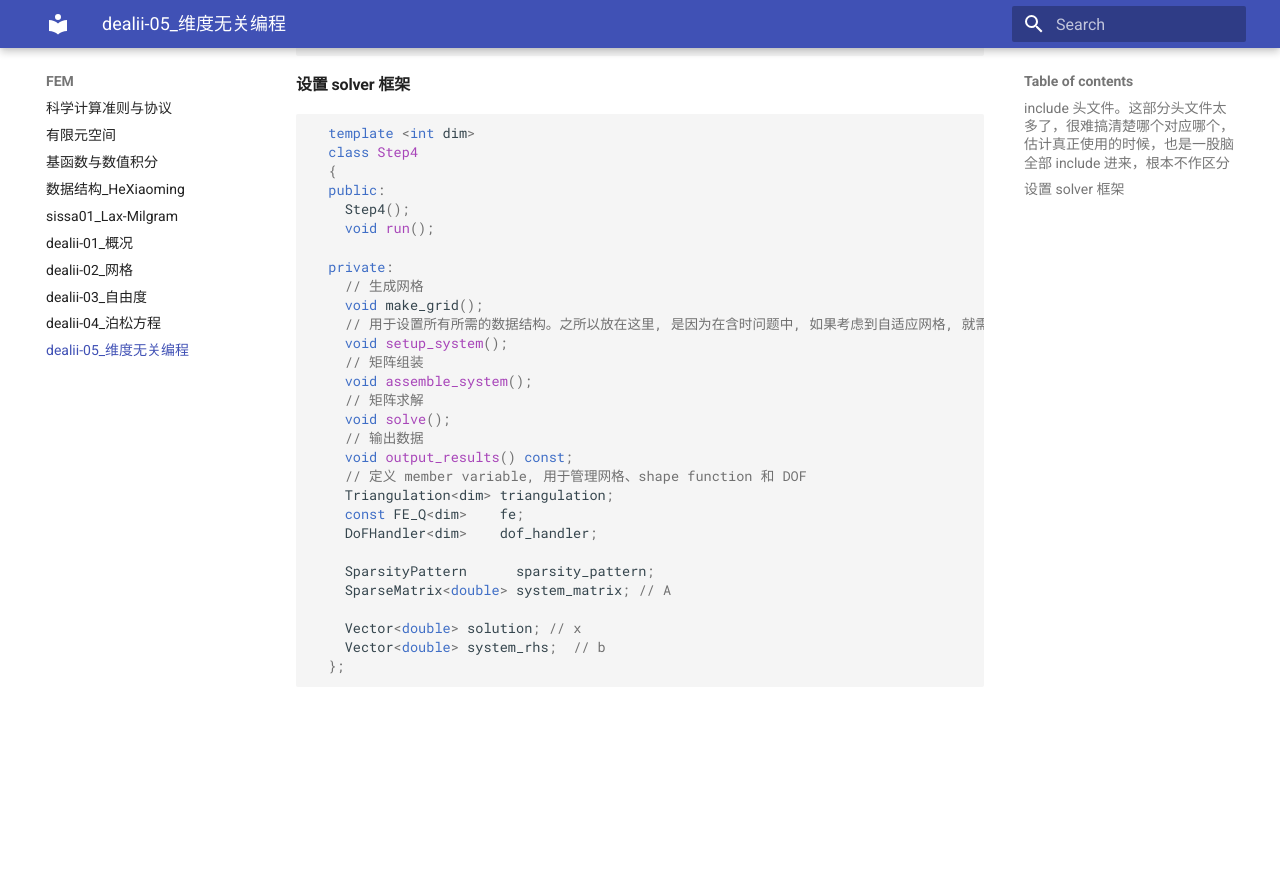
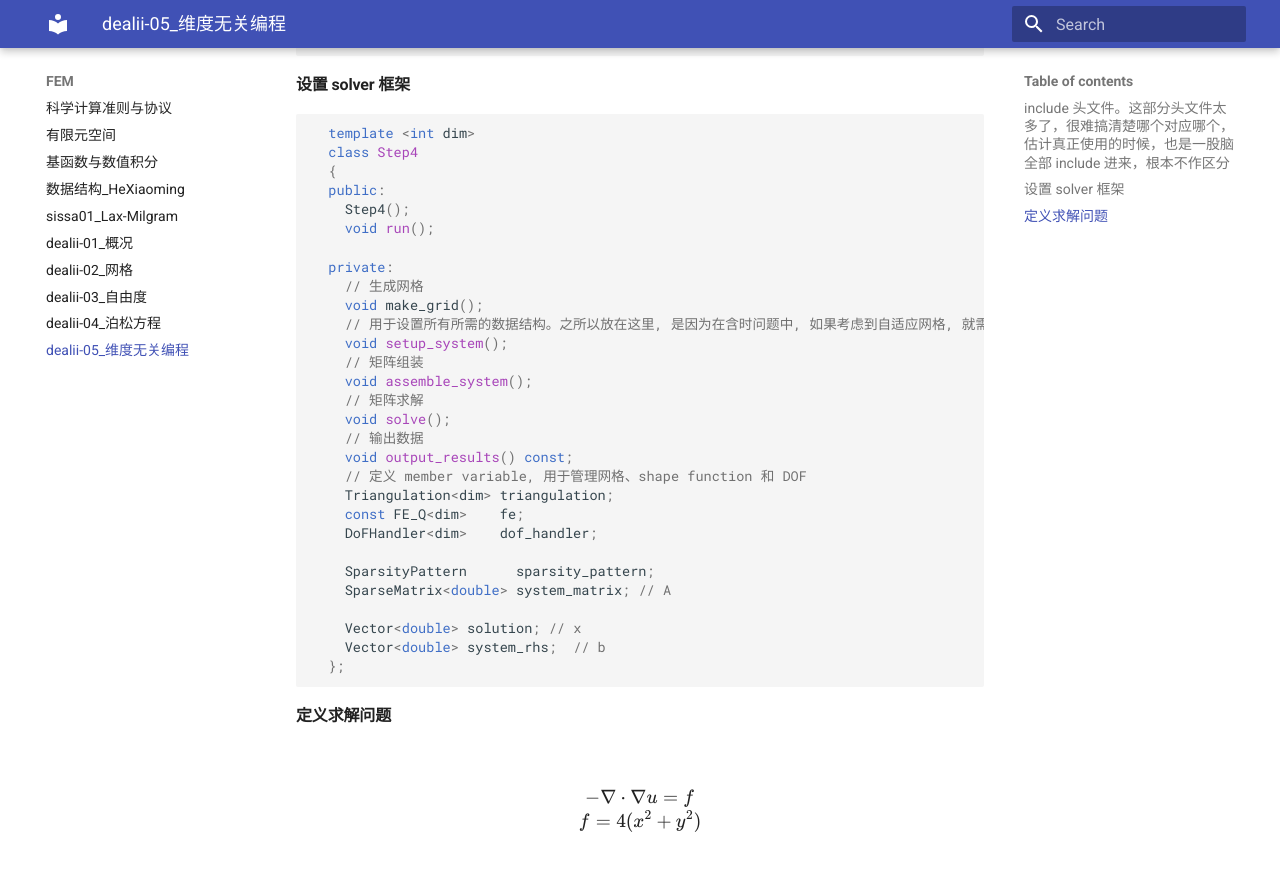
Before and after one commit to ymma98/technotes, an MkDocs documentation site: the page built from docs/FEM/dealii-05_维度无关编程.md, in a window 1280 px wide and 900 px high, scrolled down 2426 px. Shown: the top 871 px of the window. Built offline with MkDocs 1.6.1 and Material for MkDocs 9.7.7, drawn with Linux system fonts in a browser that asks for light colours; before the commit the page ends 3178 px from its top, so only the background shows below that.

Commit message:
docs/FEM/dealii-05_维度无关编程.md updated from https://stackedit.cn/

````diff
--- a/docs/FEM/dealii-05_维度无关编程.md
+++ b/docs/FEM/dealii-05_维度无关编程.md
@@ -135,10 +135,15 @@ $$
   };
 ```
 
-####
+#### 定义求解问题
+
+$$
+-\nabla\cdot \nabla u = f \\
+f= 4(x^2 + y^2)
+$$
 
 <!--stackedit_data:
-eyJoaXN0b3J5IjpbLTE1MzU2NzYwMTQsNTUzMDMwNTQ0LC0xND
-A1ODIzODI4LDEyNTc5NzcyMTksLTE5NTc1MzE5MDMsMTc4Mzk3
-ODk3NCwyMzk2OTc0NDBdfQ==
+eyJoaXN0b3J5IjpbLTE3Njc1NzI3OTMsLTE1MzU2NzYwMTQsNT
+UzMDMwNTQ0LC0xNDA1ODIzODI4LDEyNTc5NzcyMTksLTE5NTc1
+MzE5MDMsMTc4Mzk3ODk3NCwyMzk2OTc0NDBdfQ==
 -->
````
